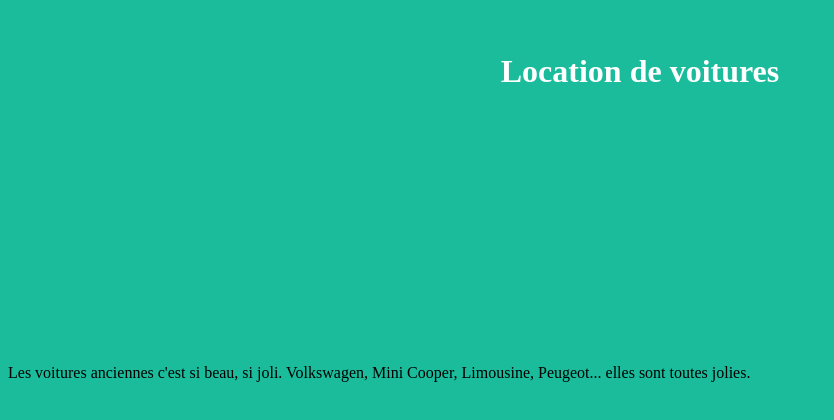
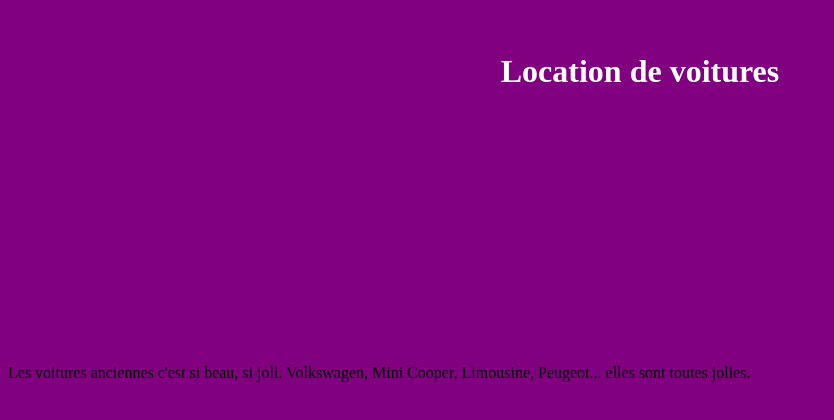
Before and after one commit to LyviaSolene/locationVoitures, a plain HTML site: page index.html in a window 1280 px wide. Shown: the part 208-628 px from the top of the page, without its empty margins (0-834 px from the left). Drawn offline with Linux system fonts and the light colour scheme.

Commit message:
modif couleur de fond

```diff
--- a/index.html
+++ b/index.html
@@ -5,7 +5,7 @@
 	<title></title>
 </head>
 
-<body style ="background-color: #1abc9c">
+<body style ="background-color: purple">
 
 	<div class = "container">
 		<div class="row">
```
